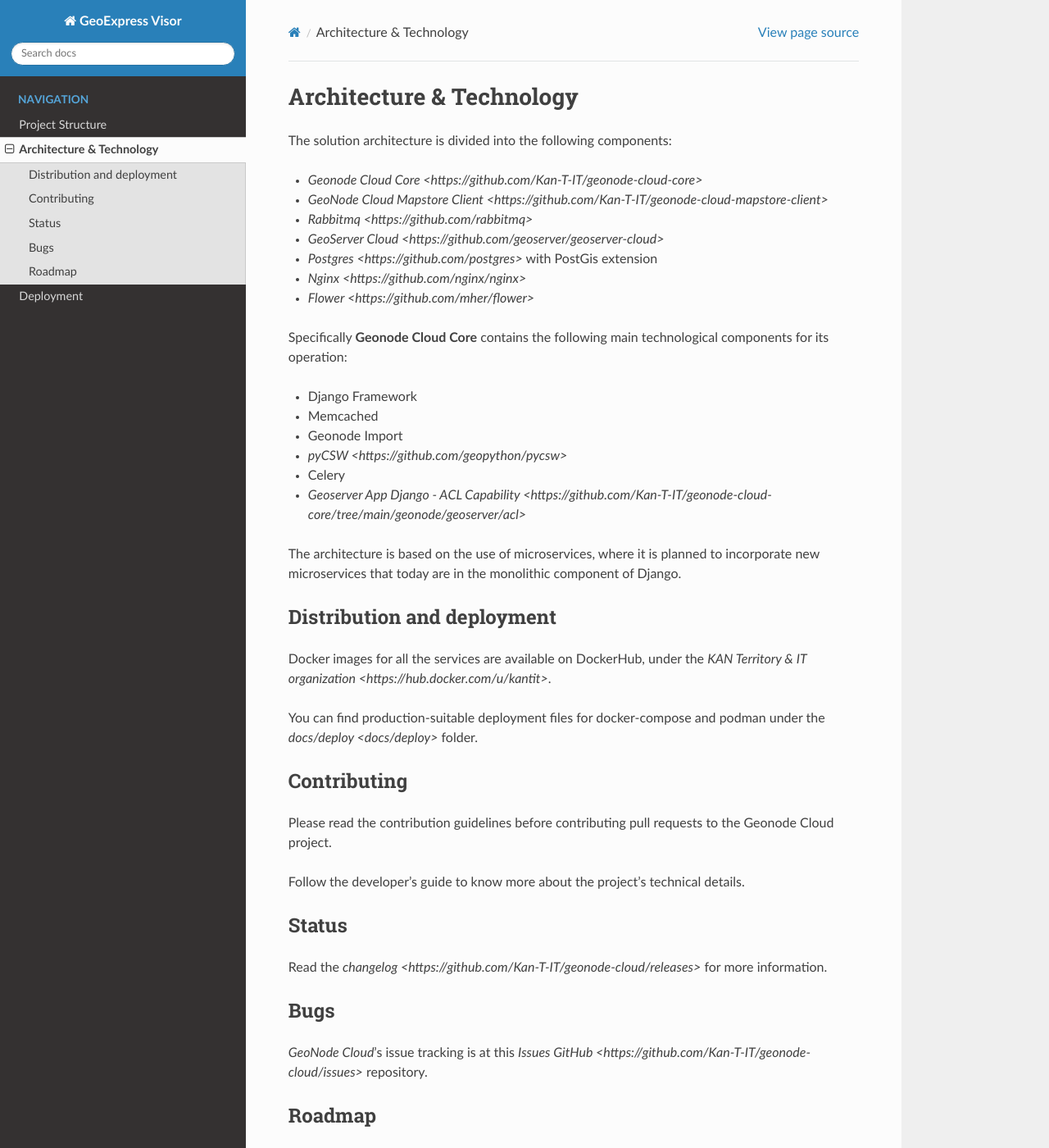
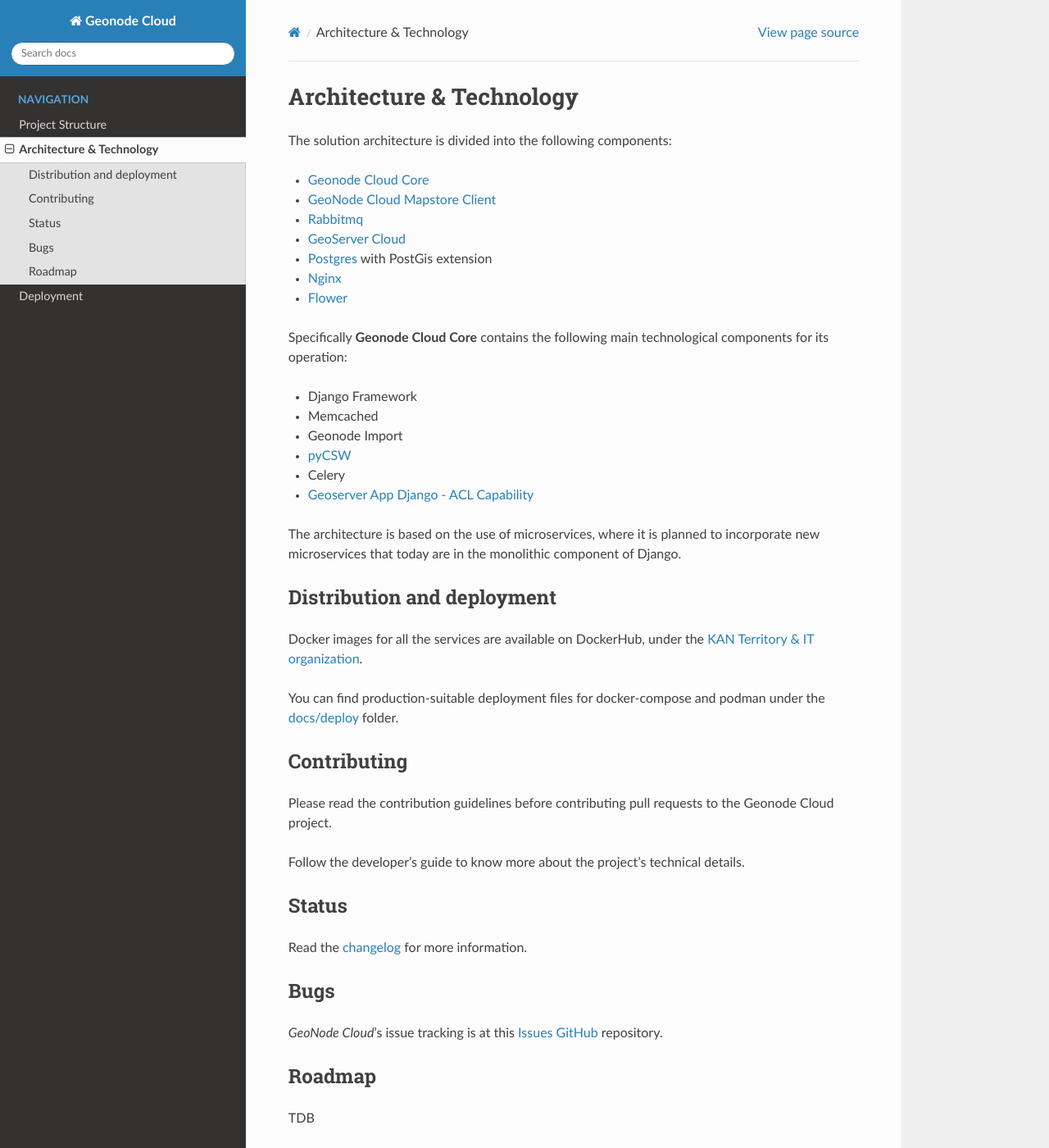
Before and after one commit to Kan-T-IT/geonode_cloud_documentation, a Sphinx documentation site: the page built from docs/source/architecture/index.rst, in a window 1280 px wide and 1400 px high. Shown: the whole window at 82% size. Built offline with Sphinx 7.4.7 and the Read the Docs theme 3.1.0, drawn with Linux system fonts in a browser that asks for light colours.

Commit message:
Update links and conf.py

```diff
--- a/docs/source/architecture/index.rst
+++ b/docs/source/architecture/index.rst
@@ -3,31 +3,31 @@
 
 The solution architecture is divided into the following components:
 
-* `Geonode Cloud Core <https://github.com/Kan-T-IT/geonode-cloud-core>`
-* `GeoNode Cloud Mapstore Client <https://github.com/Kan-T-IT/geonode-cloud-mapstore-client>`
-* `Rabbitmq <https://github.com/rabbitmq>`
-* `GeoServer Cloud <https://github.com/geoserver/geoserver-cloud>`
-* `Postgres <https://github.com/postgres>` with PostGis extension
-* `Nginx <https://github.com/nginx/nginx>`
-* `Flower <https://github.com/mher/flower>`
+* `Geonode Cloud Core <https://github.com/Kan-T-IT/geonode-cloud-core>`_
+* `GeoNode Cloud Mapstore Client <https://github.com/Kan-T-IT/geonode-cloud-mapstore-client>`_
+* `Rabbitmq <https://github.com/rabbitmq>`_
+* `GeoServer Cloud <https://github.com/geoserver/geoserver-cloud>`_
+* `Postgres <https://github.com/postgres>`_ with PostGis extension
+* `Nginx <https://github.com/nginx/nginx>`_
+* `Flower <https://github.com/mher/flower>`_
 
 Specifically **Geonode Cloud Core** contains the following main technological components for its operation:
 
 * Django Framework
 * Memcached
 * Geonode Import
-* `pyCSW <https://github.com/geopython/pycsw>`
+* `pyCSW <https://github.com/geopython/pycsw>`_
 * Celery
-* `Geoserver App Django - ACL Capability <https://github.com/Kan-T-IT/geonode-cloud-core/tree/main/geonode/geoserver/acl>`
+* `Geoserver App Django - ACL Capability <https://github.com/Kan-T-IT/geonode-cloud-core/tree/main/geonode/geoserver/acl>`_
 
 The architecture is based on the use of microservices, where it is planned to incorporate new microservices that today are in the monolithic component of Django.
 
 Distribution and deployment
 ---------------------------
 
-Docker images for all the services are available on DockerHub, under the `KAN Territory & IT organization <https://hub.docker.com/u/kantit>`.
+Docker images for all the services are available on DockerHub, under the `KAN Territory & IT organization <https://hub.docker.com/u/kantit>`_.
 
-You can find  production-suitable deployment files for docker-compose and podman under the `docs/deploy <docs/deploy>` folder.
+You can find  production-suitable deployment files for docker-compose and podman under the `docs/deploy <docs/deploy>`_ folder.
 
 
 Contributing
@@ -40,12 +40,12 @@
 Status
 ------
 
-Read the `changelog <https://github.com/Kan-T-IT/geonode-cloud/releases>` for more information.
+Read the `changelog <https://github.com/Kan-T-IT/geonode-cloud/releases>`_ for more information.
 
 Bugs
 ----
 
-*GeoNode Cloud*'s issue tracking is at this `Issues GitHub <https://github.com/Kan-T-IT/geonode-cloud/issues>` repository.
+*GeoNode Cloud*'s issue tracking is at this `Issues GitHub <https://github.com/Kan-T-IT/geonode-cloud/issues>`_ repository.
 
 Roadmap
 -------
--- a/docs/source/conf.py
+++ b/docs/source/conf.py
@@ -16,10 +16,10 @@
 
 # -- Project information -----------------------------------------------------
 
-project = 'GeoExpress Visor'
+project = 'Geonode Cloud'
 copyright = '2024, Kan Territory & IT'
 author = 'Kan Territory & IT'
-release = '2.2.0'
+release = '1.0.0'
 
 # -- Configuración para sustitución de la versión en archivos .rst --
 rst_prolog = """
--- a/docs/source/index.rst
+++ b/docs/source/index.rst
@@ -13,9 +13,9 @@
 Introduction
 ============
 
-**GeoNode Cloud** is an advanced implementation of the `GeoNode <https://github.com/GeoNode/geonode>` platform in the cloud, focused on maximizing the use of native or adapted technologies for cloud environments. This solution is designed to be deployed on Kubernetes, which facilitates its scalability, management and resilience.
+**GeoNode Cloud** is an advanced implementation of the `GeoNode <https://github.com/GeoNode/geonode>`_ platform in the cloud, focused on maximizing the use of native or adapted technologies for cloud environments. This solution is designed to be deployed on Kubernetes, which facilitates its scalability, management and resilience.
 
-GeoNode Cloud incorporates the `GeoServer Cloud <https://github.com/geoserver/geoserver-cloud>` project, which provides robust support for the publication, editing and management of geospatial data, thus reinforcing its purpose of offering a modern and efficient infrastructure for the management of geospatial information in the cloud.
+GeoNode Cloud incorporates the `GeoServer Cloud <https://github.com/geoserver/geoserver-cloud>`_ project, which provides robust support for the publication, editing and management of geospatial data, thus reinforcing its purpose of offering a modern and efficient infrastructure for the management of geospatial information in the cloud.
 
 With GeoNode Cloud, organizations can benefit from greater flexibility, reduced operational costs, and seamless integration with other cloud-native tools and services.
 
```
